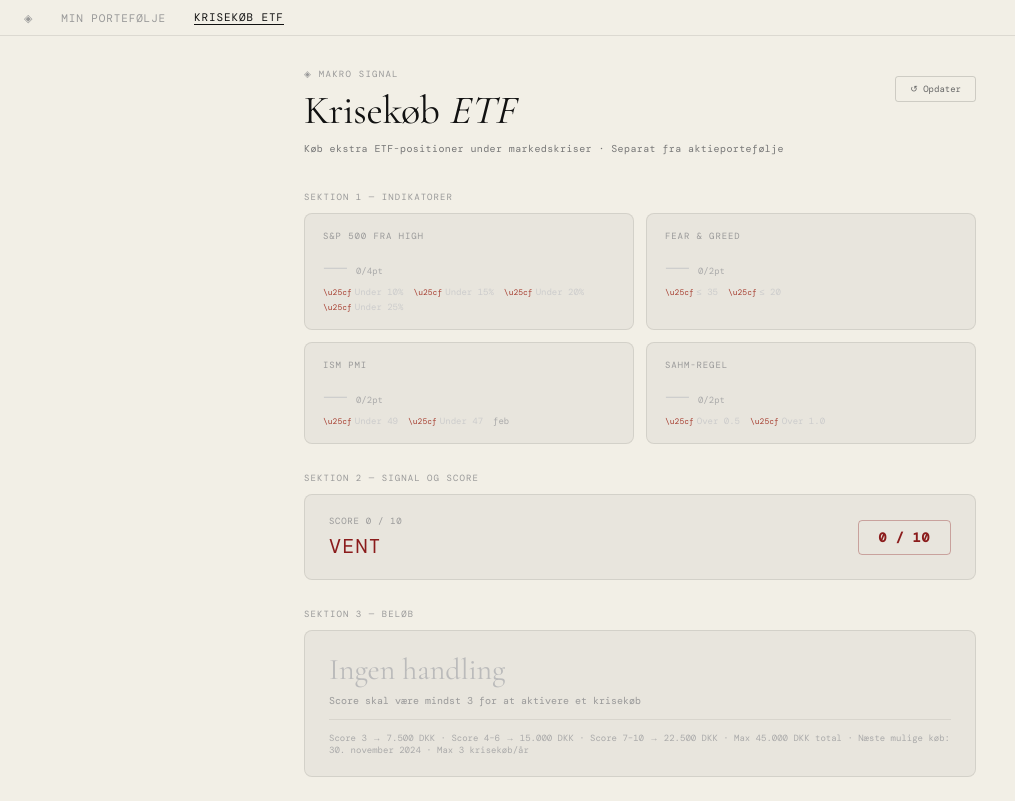
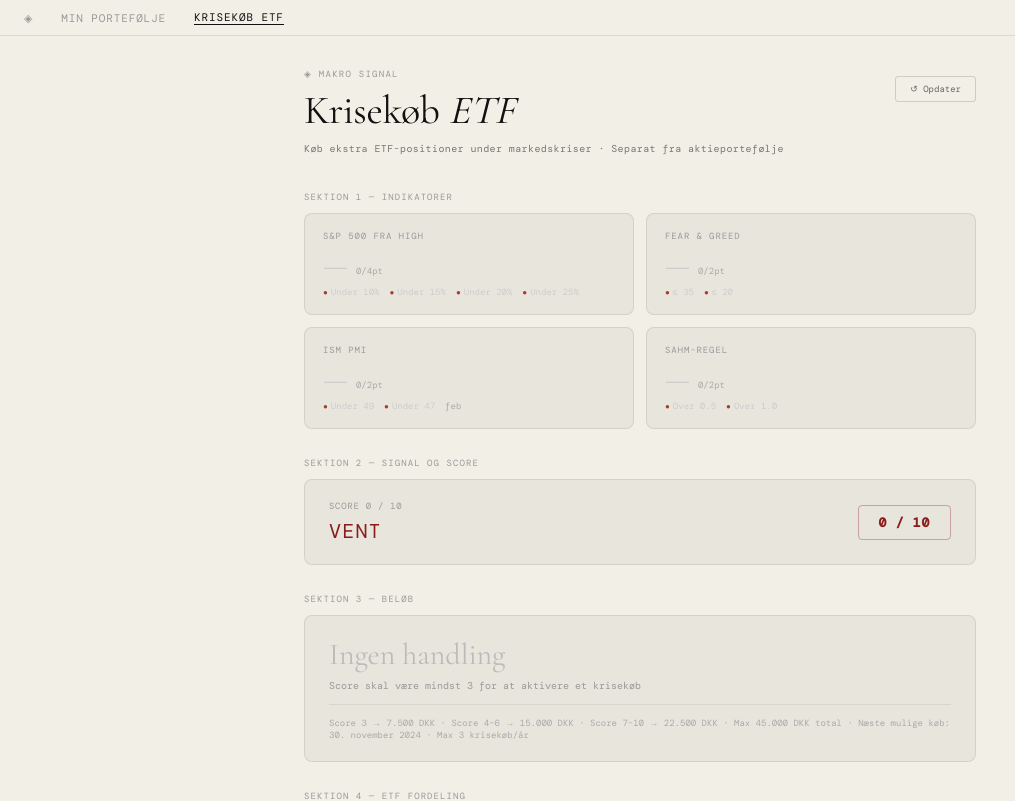
Before and after one commit to tsjbasj/makro-signal, a Next.js app: page /krisekob in a window 1280 px wide. Shown: the top 801 px of the page, without its empty margins (0-1015 px from the left). Built offline with nearby package versions, Linux system fonts and the light colour scheme; no server answers.

Commit message:
fix(krisekob): ret bullet-tegn fra literal \u25cf til {'●'}

```diff
--- a/app/krisekob/page.tsx
+++ b/app/krisekob/page.tsx
@@ -186,7 +186,7 @@ export default function KrisekobPage() {
               <div style={{ display: 'flex', flexWrap: 'wrap' as const, gap: '3px 10px', marginTop: 6, alignItems: 'center' }}>
                 {ind.steps.map((step, i) => (
                   <span key={i} style={{ fontFamily: mono, fontSize: 9, display: 'inline-flex', alignItems: 'center', gap: 3, color: mkt ? (step.met ? '#2d6a3f' : '#bbbbbb') : '#cccccc' }}>
-                    <span style={{ color: step.met ? '#4a7c59' : '#a63d2f', fontSize: 8 }}>\u25cf</span>
+                    <span style={{ color: step.met ? '#4a7c59' : '#a63d2f', fontSize: 8 }}>{'●'}</span>
                     {step.label}
                   </span>
                 ))}
```
